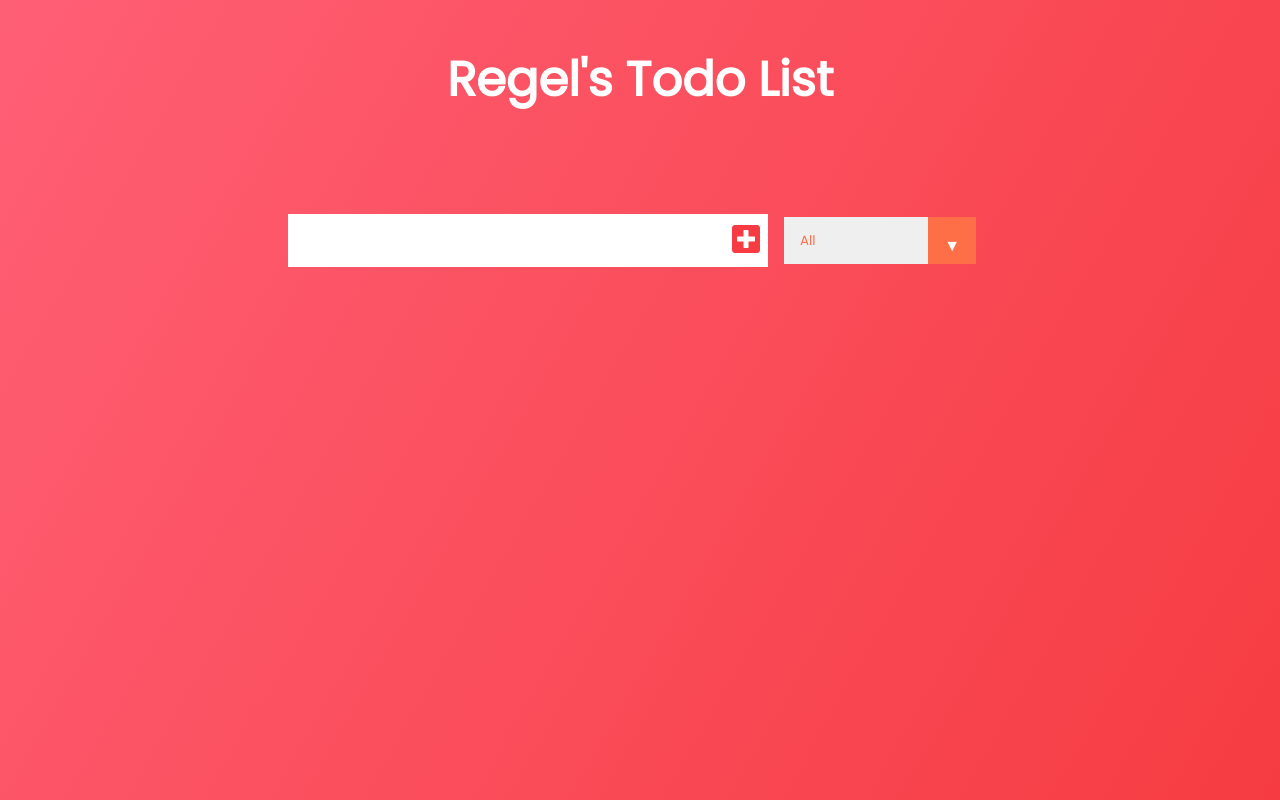
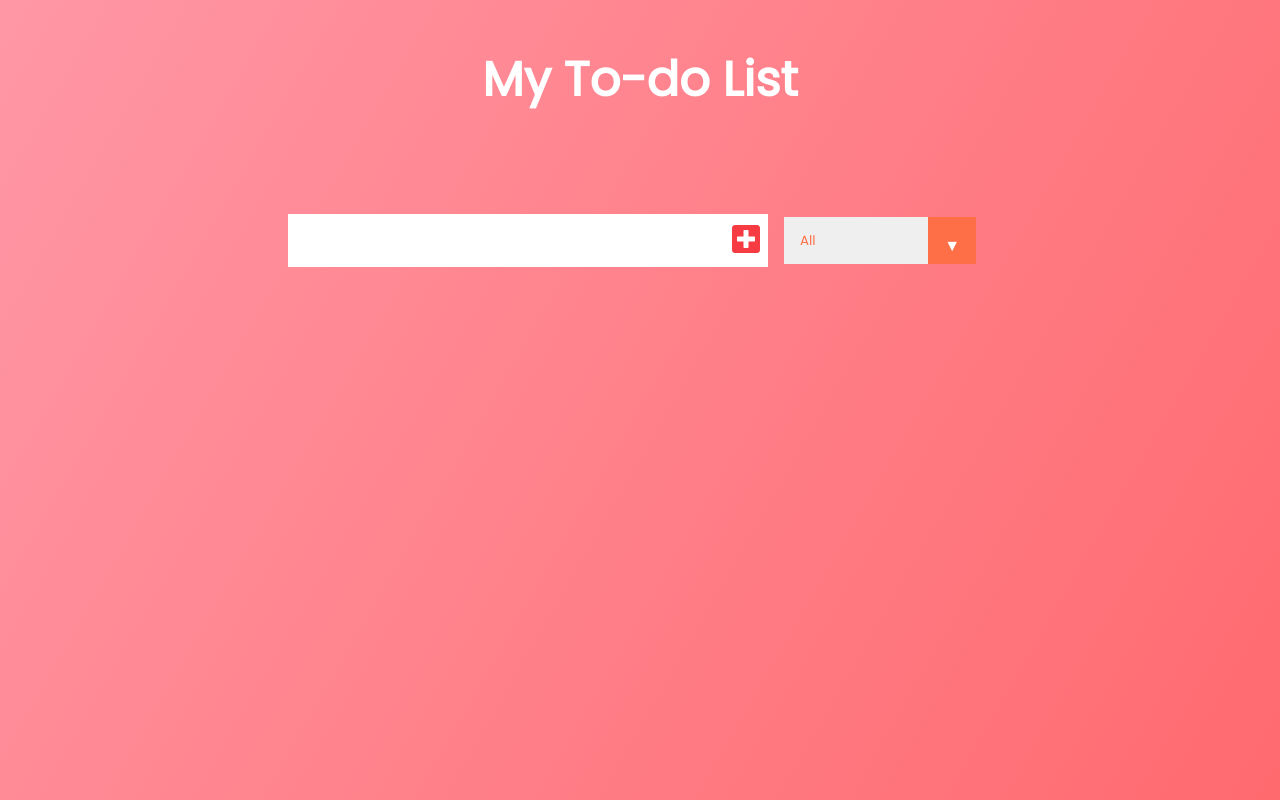
Before and after one commit to YsaCabrales/JS-simpleTodoList, a plain HTML site: page index.html in a window 1280 px wide. Drawn offline with Linux system fonts and the light colour scheme.

Commit message:
Modified Styles

```diff
--- a/index.html
+++ b/index.html
@@ -18,7 +18,7 @@
   </head>
   <body>
     <header>
-      <h1>Regel's Todo List</h1>
+      <h1>My To-do List</h1>
     </header>
     <form>
       <input type="text" class="todo-input" />
--- a/style.css
+++ b/style.css
@@ -5,7 +5,7 @@
 }
 
 body {
-    background-image: linear-gradient(120deg, #ff5f75, #f63c42);
+    background-image: linear-gradient(120deg, #ff97a5, #ff6a6f);
     color: white;
     font-family: "Poppins", sans-serif;
     min-height: 100vh;
```
